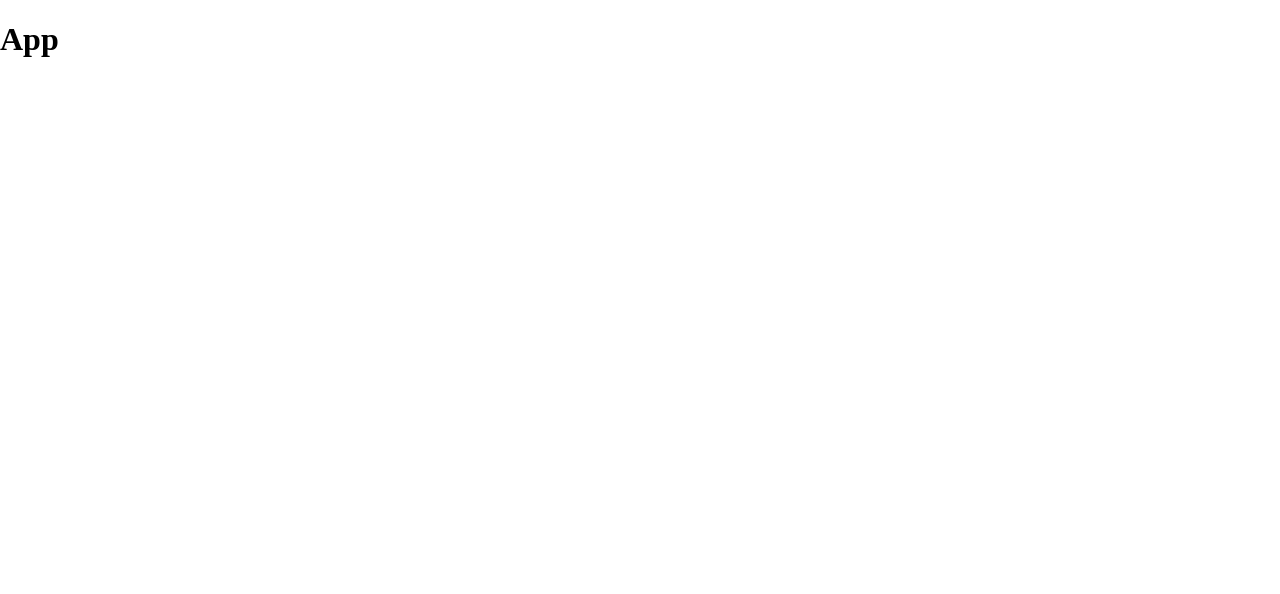
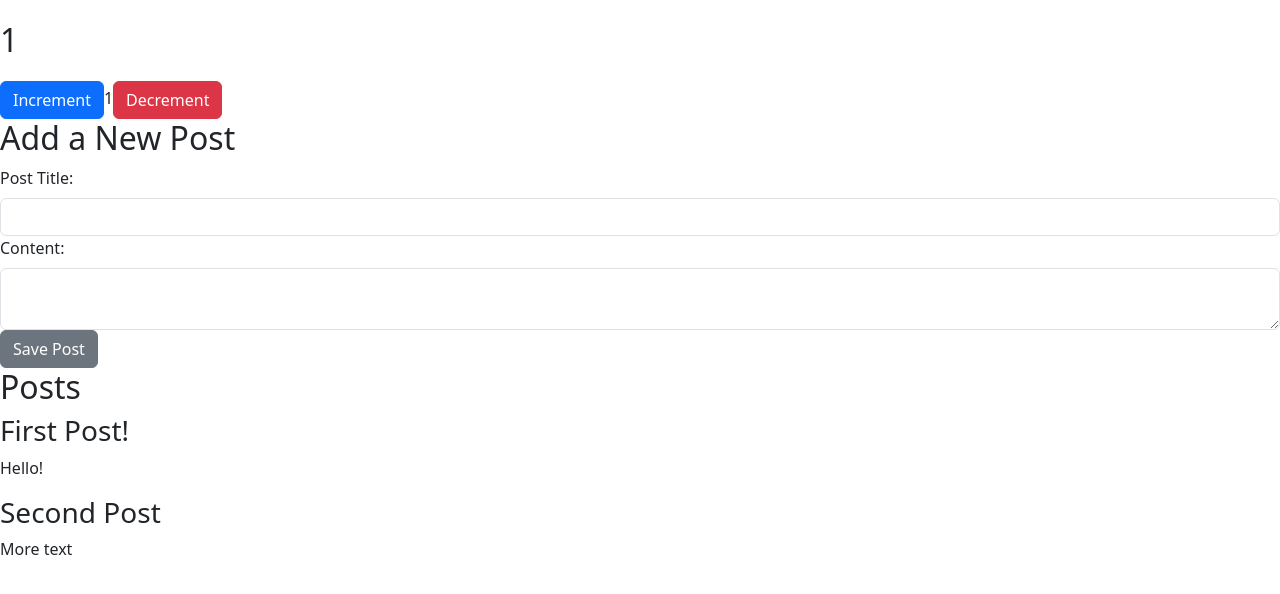
Before and after one commit to nxdinh94/UI_PHP_finalProject, a React (Create React App) app: page / in a window 1280 px wide. Shown: the top 594 px of the page. Built offline with nearby package versions, Linux system fonts and the light colour scheme.

Commit message:
setup Redux & Redux-persist completely

```diff
--- a/package.json
+++ b/package.json
@@ -3,15 +3,20 @@
   "version": "0.1.0",
   "private": true,
   "dependencies": {
+    "@reduxjs/toolkit": "^1.9.7",
     "@testing-library/jest-dom": "^5.17.0",
     "@testing-library/react": "^13.4.0",
     "@testing-library/user-event": "^13.5.0",
+    "bootstrap": "^5.3.2",
     "customize-cra": "^1.0.0",
     "normalize.css": "^8.0.1",
     "react": "^18.2.0",
     "react-dom": "^18.2.0",
+    "react-redux": "^8.1.3",
     "react-router-dom": "^6.16.0",
     "react-scripts": "5.0.1",
+    "reactstrap": "^9.2.0",
+    "redux-persist": "^6.0.0",
     "web-vitals": "^2.1.4"
   },
   "devDependencies": {
--- a/src/App.js
+++ b/src/App.js
@@ -1,8 +1,24 @@
+import { Fragment } from 'react';
+import Counter from './features/counter/Counter';
+import { PostsList } from './features/posts/PostsList';
+import { AddPostForm } from './features/posts/AddPostForm';
+
+import { useSelector } from 'react-redux';
+
+
 
 function App() {
+  const count = useSelector((state) => state.counter.value);
+
   return (
     <div className="App">
-      <h1>App</h1>
+      <Fragment>
+        <h1>{count}</h1>
+        <Counter/>
+        <AddPostForm/>
+        <PostsList/>
+      </Fragment>
+
     </div>
   );
 }
--- /dev/null
+++ b/src/app/store.js
@@ -0,0 +1,26 @@
+import { combineReducers, configureStore } from '@reduxjs/toolkit';
+import storage from 'redux-persist/lib/storage';
+import { persistReducer, persistStore } from 'redux-persist';
+import thunk from 'redux-thunk';
+
+
+import counterReducer from '../features/counter/counterSlice';
+import postsReducer from '../features/posts/postsSlice';
+
+const persistConfig = {
+    key: 'root',
+    storage,
+};
+
+const rootReducer = combineReducers({
+    posts: postsReducer,
+    counter: counterReducer,
+});
+
+const persistedReducer = persistReducer(persistConfig, rootReducer);
+
+export const store = configureStore({
+    reducer: persistedReducer,
+    middleware: [thunk],
+});
+export const persistor = persistStore(store);
--- /dev/null
+++ b/src/features/counter/Counter.js
@@ -0,0 +1,26 @@
+import React from 'react';
+import { useSelector, useDispatch } from 'react-redux';
+import { decrement, increment } from './counterSlice';
+
+import 'bootstrap/dist/css/bootstrap.min.css';
+import {Button} from 'reactstrap';
+
+const Counter = () => {
+    const count = useSelector((state) => state.counter.value);
+    const dispatch = useDispatch();
+
+    return (
+        <div>
+            <div>
+                <Button color="primary" aria-label="Increment value" onClick={() => dispatch(increment())}>
+                    Increment
+                </Button>
+                <span>{count}</span>
+                <Button color="danger" aria-label="Decrement value" onClick={() => dispatch(decrement())}>
+                    Decrement
+                </Button>
+            </div>
+        </div>
+    );
+}
+export default Counter;
--- /dev/null
+++ b/src/features/counter/counterSlice.js
@@ -0,0 +1,28 @@
+import { createSlice } from '@reduxjs/toolkit';
+
+export const counterSlice = createSlice({
+    name: 'counter',
+    initialState: {
+        value: 1,
+    },
+    reducers: {
+        increment: (state) => {
+            // Redux Toolkit allows us to write "mutating" logic in reducers. It
+            // doesn't actually mutate the state because it uses the Immer library,
+            // which detects changes to a "draft state" and produces a brand new
+            // immutable state based off those changes
+            state.value += 1;
+        },
+        decrement: (state) => {
+            state.value -= 1;
+        },
+        incrementByAmount: (state, action) => {
+            state.value += action.payload;
+        },
+    },
+});
+
+// Action creators are generated for each case reducer function
+export const { increment, decrement, incrementByAmount } = counterSlice.actions;
+
+export default counterSlice.reducer;
--- /dev/null
+++ b/src/features/posts/AddPostForm.js
@@ -0,0 +1,47 @@
+import React, { useState } from 'react';
+import { useDispatch } from 'react-redux';
+import { nanoid } from '@reduxjs/toolkit';
+import { postAdded } from './postsSlice';
+
+import 'bootstrap/dist/css/bootstrap.min.css';
+import { Button, Input, Label, Form } from 'reactstrap';
+
+export const AddPostForm = () => {
+    const [title, setTitle] = useState('');
+    const [content, setContent] = useState('');
+
+    const dispatch = useDispatch();
+
+    const onTitleChanged = (e) => setTitle(e.target.value);
+    const onContentChanged = (e) => setContent(e.target.value);
+
+    const onSavePostClicked = () => {
+        if (title && content) {
+            dispatch(
+                postAdded({
+                    id: nanoid(),
+                    title,
+                    content,
+                }),
+            );
+
+            setTitle('');
+            setContent('');
+        }
+    };
+
+    return (
+        <section>
+            <h2>Add a New Post</h2>
+            <Form>
+                <Label htmlFor="postTitle">Post Title:</Label>
+                <Input type="text" id="postTitle" name="postTitle" value={title} onChange={onTitleChanged} />
+                <Label htmlFor="postContent">Content:</Label>
+                <Input type='textarea' id="postContent" name="postContent" value={content} onChange={onContentChanged} />
+                <Button type="button" onClick={onSavePostClicked}>
+                    Save Post
+                </Button>
+            </Form>
+        </section>
+    );
+};
--- /dev/null
+++ b/src/features/posts/PostsList.js
@@ -0,0 +1,20 @@
+import React from 'react';
+import { useSelector } from 'react-redux';
+
+export const PostsList = () => {
+    const posts = useSelector((state) => state.posts);
+
+    const renderedPosts = posts.map((post) => (
+        <article className="post-excerpt" key={post.id}>
+            <h3>{post.title}</h3>
+            <p className="post-content">{post.content.substring(0, 100)}</p>
+        </article>
+    ));
+
+    return (
+        <section className="posts-list">
+            <h2>Posts</h2>
+            {renderedPosts}
+        </section>
+    );
+};
--- /dev/null
+++ b/src/features/posts/postsSlice.js
@@ -0,0 +1,18 @@
+import { createSlice } from '@reduxjs/toolkit';
+
+const initialState = [
+    { id: '1', title: 'First Post!', content: 'Hello!' },
+    { id: '2', title: 'Second Post', content: 'More text' },
+];
+
+const postsSlice = createSlice({
+    name: 'posts',
+    initialState,
+    reducers: {
+        postAdded(state, action) {
+            state.push(action.payload);
+        },
+    },
+});
+export const { postAdded } = postsSlice.actions;
+export default postsSlice.reducer;
--- a/src/index.js
+++ b/src/index.js
@@ -1,15 +1,25 @@
 import React from 'react';
 import ReactDOM from 'react-dom/client';
 import App from '~/App';
+
+import { persistor, store } from './app/store';
+import { PersistGate } from 'redux-persist/integration/react';
+
 import GlobalStyles from '~/components/GlobalStyles';
+
+import { Provider } from 'react-redux';
 
 const root = ReactDOM.createRoot(document.getElementById('root'));
 root.render(
     <React.StrictMode>
-        <GlobalStyles>
-            <App />
-        </GlobalStyles>
-    </React.StrictMode>
+        <Provider store={store}>
+            <PersistGate loading={null} persistor={persistor}>
+                <GlobalStyles>
+                    <App />
+                </GlobalStyles>
+            </PersistGate>
+        </Provider>
+    </React.StrictMode>,
 );
 
 // If you want to start measuring performance in your app, pass a function
```
Also changed, not shown: src/Testbootstrap.js (added, +50 -0 lines), 1 other file (tests, documents, lock files or other folders).
